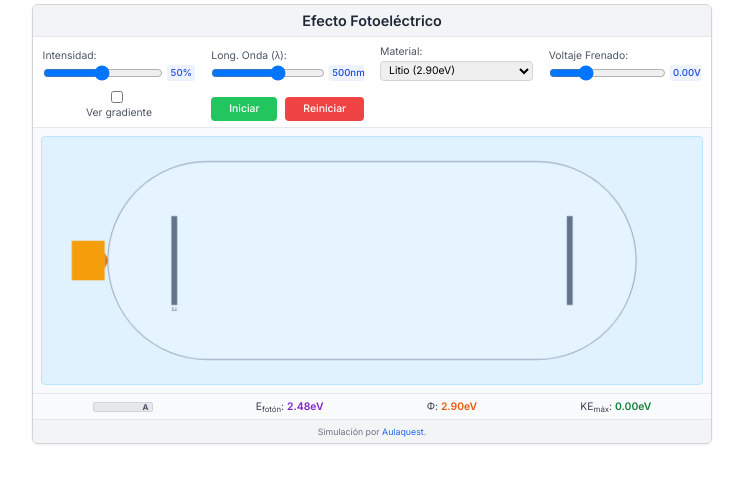
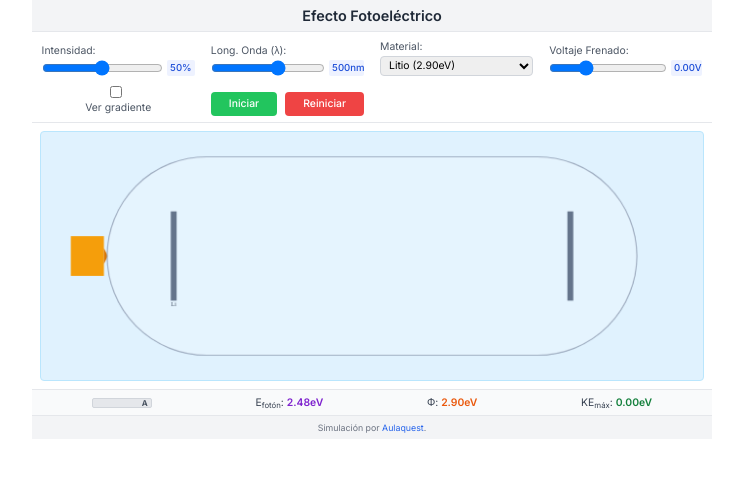
Before and after one commit to aulaquest/efecto-fotoelectrico, a plain HTML site: page index.html in a window 1280 px wide. Shown: the whole page, without its empty margins (268-1011 px from the left). Drawn offline with nearby package versions, Linux system fonts and the light colour scheme.

Commit message:
Update index.html

```diff
--- a/index.html
+++ b/index.html
@@ -7,27 +7,26 @@
     <script src="https://cdn.tailwindcss.com"></script>
     <link href="https://fonts.googleapis.com/css2?family=Inter:wght@400;500;600;700&display=swap" rel="stylesheet">
     <style>
-        body {
+        html, body {
+      margin: 0;
+      padding: 0;
+      background: white;
       font-family: 'Inter', sans-serif;
-            overscroll-behavior: none;
-            background-color: #ffffff; /* bg-slate-100 */
+    }
 
-        }
     .simulator-container-main {
       width: 100%;
       max-width: 680px;
-            margin: 0.25em auto;
-            border: 1px solid #d1d5db;
-            border-radius: 0.375rem;
-            background-color: #f9fafb;
-            box-shadow: 0 1px 3px rgba(0,0,0,0.05), 0 1px 2px rgba(0,0,0,0.03);
+      margin: 0 auto;
+      border: none;
+      border-radius: 0;
+      background: white;
+      box-shadow: none;
       overflow: hidden;
-            display: flex; /* Para organizar el footer interno */
-            flex-direction: column; /* Para apilar el footer interno */
     }
 
-        .simulator-content { /* Nuevo div para agrupar todo excepto el footer interno */
-            flex-grow: 1;
+    .simulator-content {
+      padding: 0;
     }
 
         .simulator-container-main .main-title {
```
Lines whose indentation alone changed are shown as unchanged.
